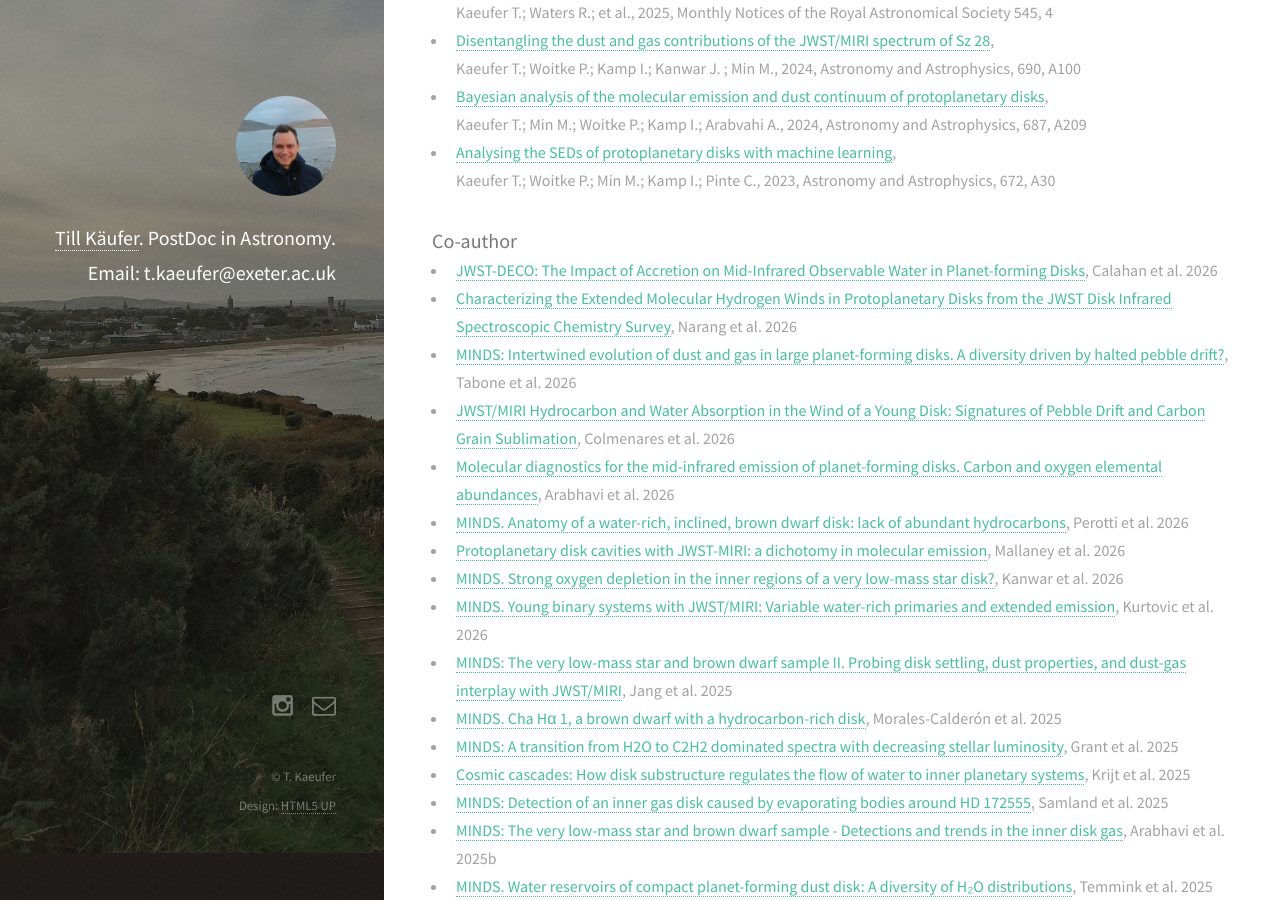
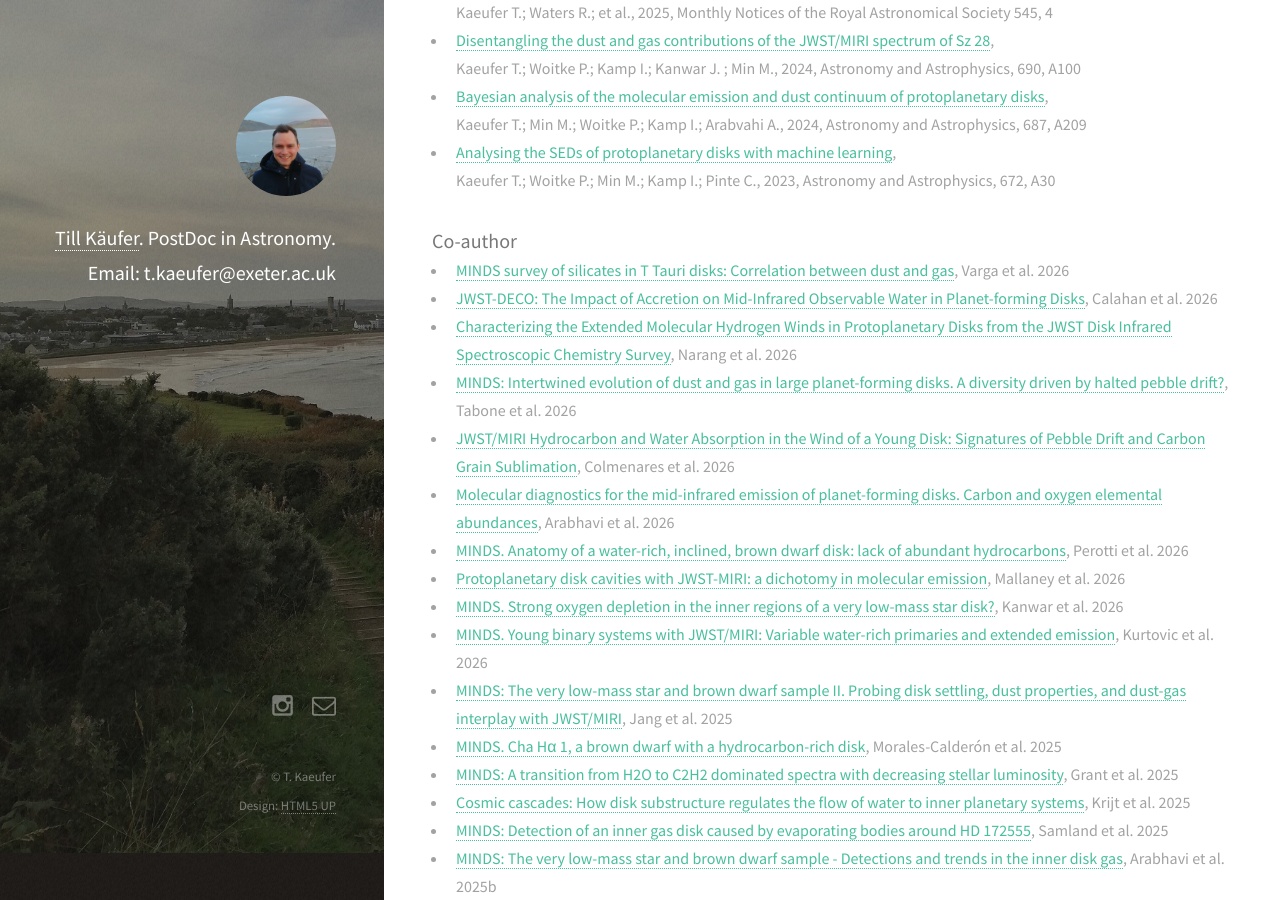
Before and after one commit to tillkaeufer/tillkaeufer.github.io, a Jekyll site: the page built from _posts/2020-10-06-publications.markdown, in a window 1280 px wide and 900 px high, scrolled down 932 px. Built offline with Jekyll 4.4.1, drawn with Linux system fonts in a browser that asks for light colours; nearby versions of some CDN libraries.

Commit message:
ttauri dust

```diff
--- a/_posts/2020-10-06-publications.markdown
+++ b/_posts/2020-10-06-publications.markdown
@@ -22,6 +22,7 @@ Kaeufer T.; Woitke P.; Min M.; Kamp I.; Pinte C., 2023, Astronomy and Astrophysi
 
 ### Co-author
 
++ [MINDS survey of silicates in T Tauri disks: Correlation between dust and gas](https://arxiv.org/abs/2606.11026){:target="_blank"}, Varga et al. 2026
 + [JWST-DECO: The Impact of Accretion on Mid-Infrared Observable Water in Planet-forming Disks](https://arxiv.org/pdf/2605.22926){:target="_blank"}, Calahan et al. 2026
 + [Characterizing the Extended Molecular Hydrogen Winds in Protoplanetary Disks from the JWST Disk Infrared Spectroscopic Chemistry Survey](https://arxiv.org/abs/2605.07016){:target="_blank"}, Narang et al. 2026
 + [MINDS: Intertwined evolution of dust and gas in large planet-forming disks. A diversity driven by halted pebble drift?](https://arxiv.org/abs/2604.21803){:target="_blank"}, Tabone et al. 2026
```
